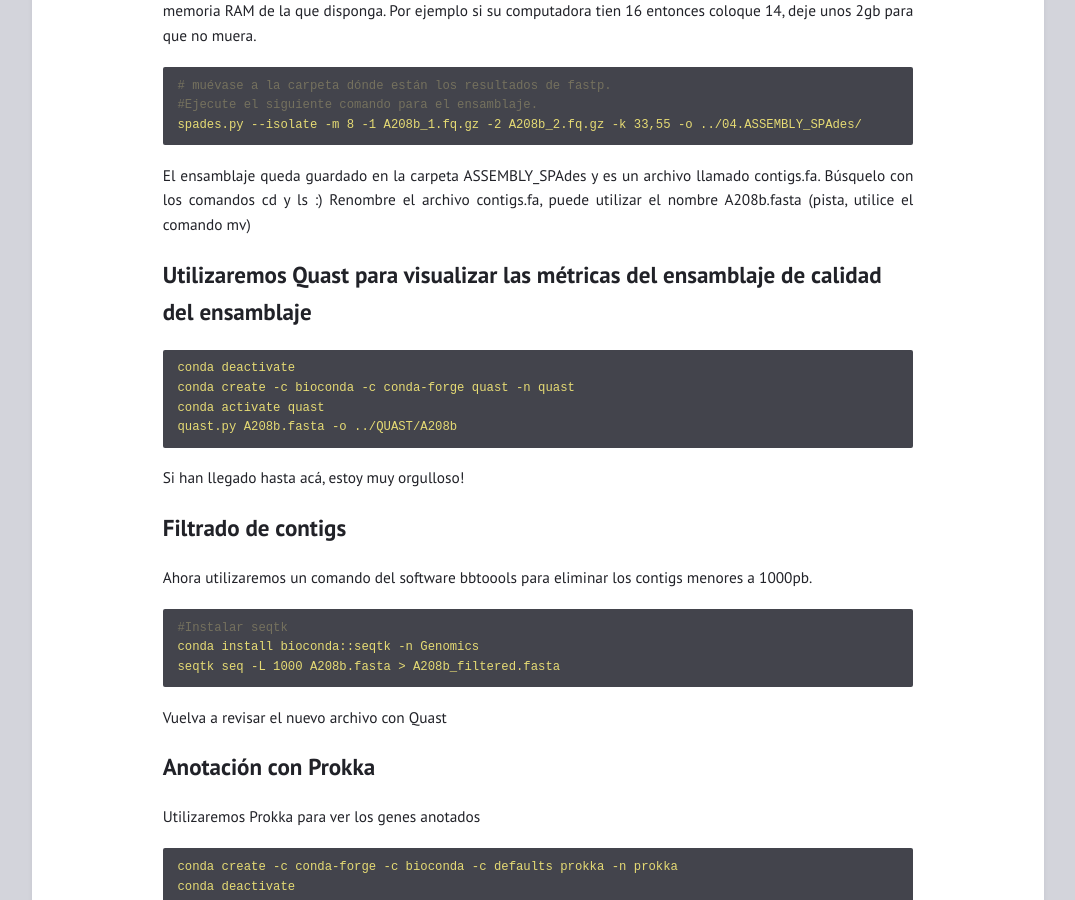
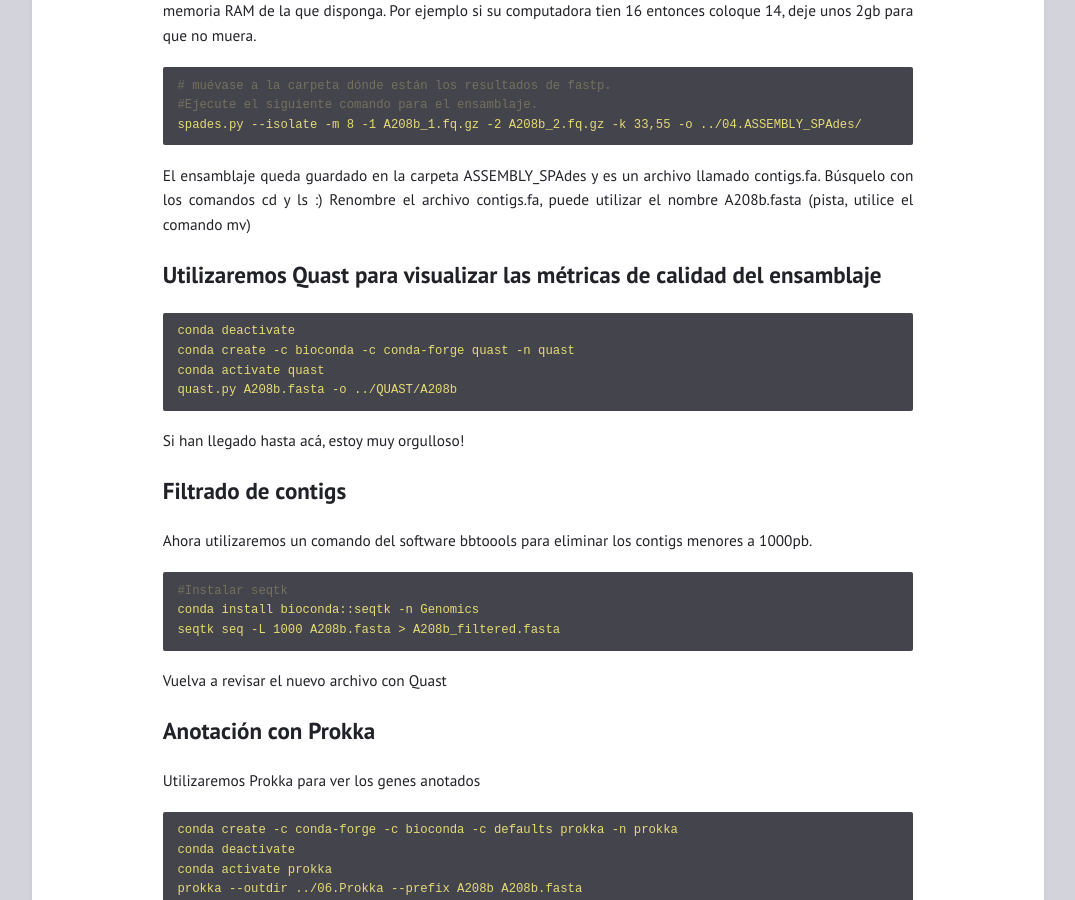
Before and after one commit to braddmg/GenPro, a Jekyll site: the page built from _posts/2024-08-21-Control-de-calidad-y-ensamblaje.md, in a window 1280 px wide and 900 px high, scrolled down 903 px. Shown: the whole window, without its empty margins (102-1177 px from the left). Built offline with Jekyll 4.4.1, drawn with Linux system fonts in a browser that asks for light colours.

Commit message:
Update 2024-08-21-Control-de-calidad-y-ensamblaje.md

````diff
--- a/_posts/2024-08-21-Control-de-calidad-y-ensamblaje.md
+++ b/_posts/2024-08-21-Control-de-calidad-y-ensamblaje.md
@@ -38,7 +38,7 @@ spades.py --isolate -m 8 -1 A208b_1.fq.gz -2 A208b_2.fq.gz -k 33,55 -o ../04.ASS
 El ensamblaje queda guardado en la carpeta ASSEMBLY_SPAdes y es un archivo llamado contigs.fa. Búsquelo con los comandos cd y ls :)
 Renombre el archivo contigs.fa, puede utilizar el nombre A208b.fasta (pista, utilice el comando mv)
 
-## Utilizaremos Quast para visualizar las métricas del ensamblaje de calidad del ensamblaje
+## Utilizaremos Quast para visualizar las métricas de calidad del ensamblaje
 
 ```yml
 conda deactivate
````
